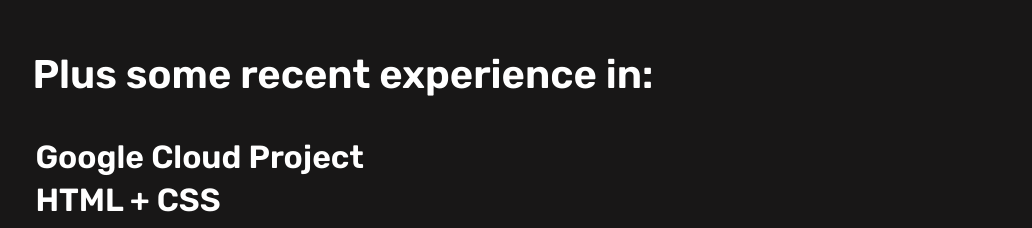
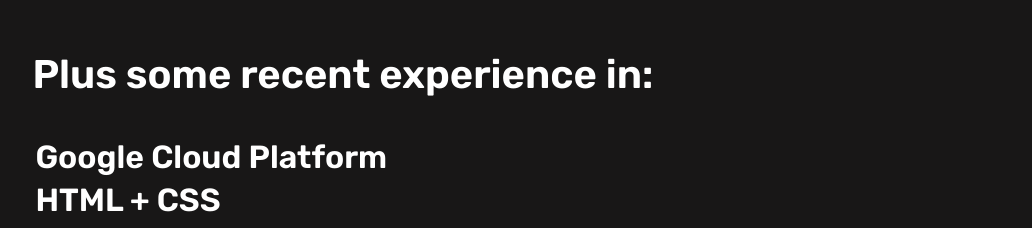
Before and after one commit to jonasbronson/jonasbronson-site, a React (Vite) app: page /#/Code in a window 1280 px wide. Shown: the part 2340-2568 px from the top of the page, without its empty margins (102-1134 px from the left). Built offline with nearby package versions, Linux system fonts and the light colour scheme.

Commit message:
bug fix with code section

```diff
--- a/src/pages/Code.tsx
+++ b/src/pages/Code.tsx
@@ -95,7 +95,7 @@
                     <div>
                         <h3 className="genH3">Plus some recent experience in:</h3>
                         <ul style={{translate: "-37px"}}>
-                            <li className="genH4 codeList">Google Cloud Project</li>
+                            <li className="genH4 codeList">Google Cloud Platform</li>
                             <li className="genH4 codeList">HTML + CSS</li>
                             <li className="genH4 codeList">React.js</li>
                             <li className="genH4 codeList">React Native</li>
```
